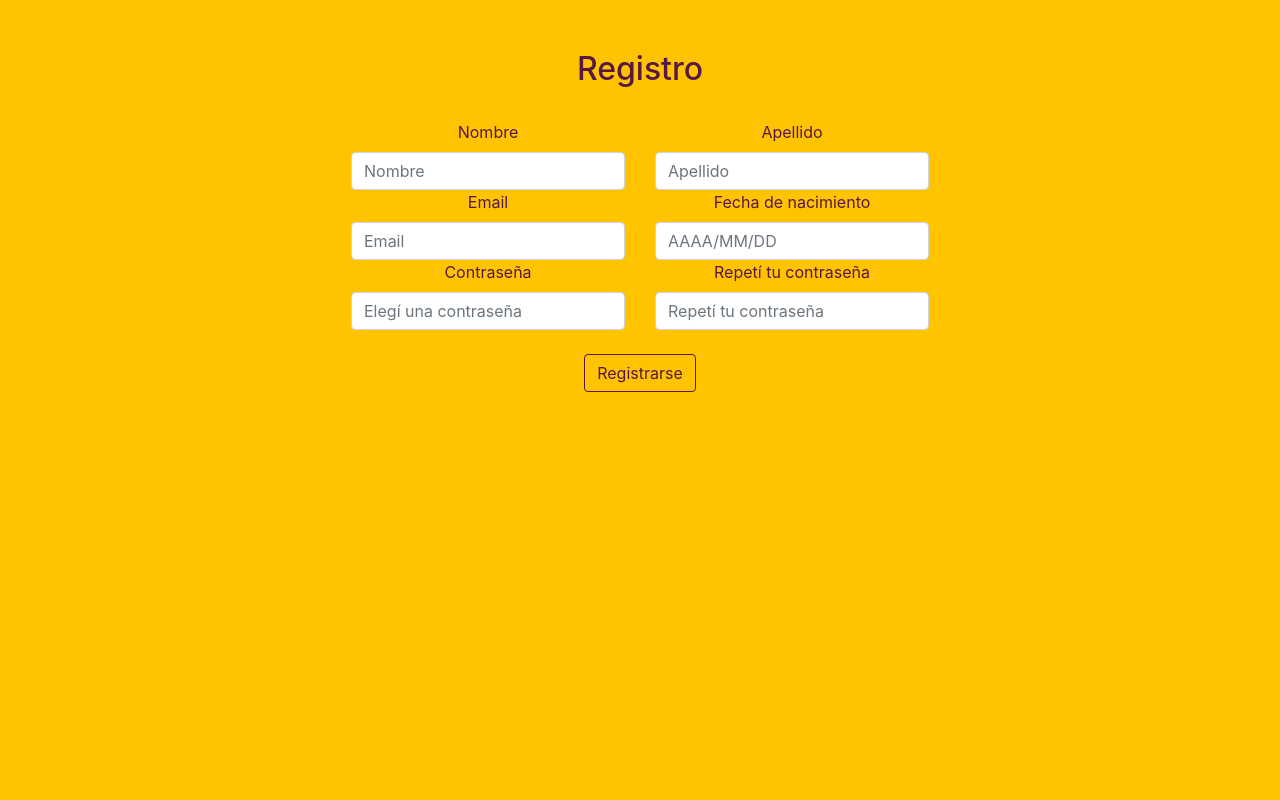
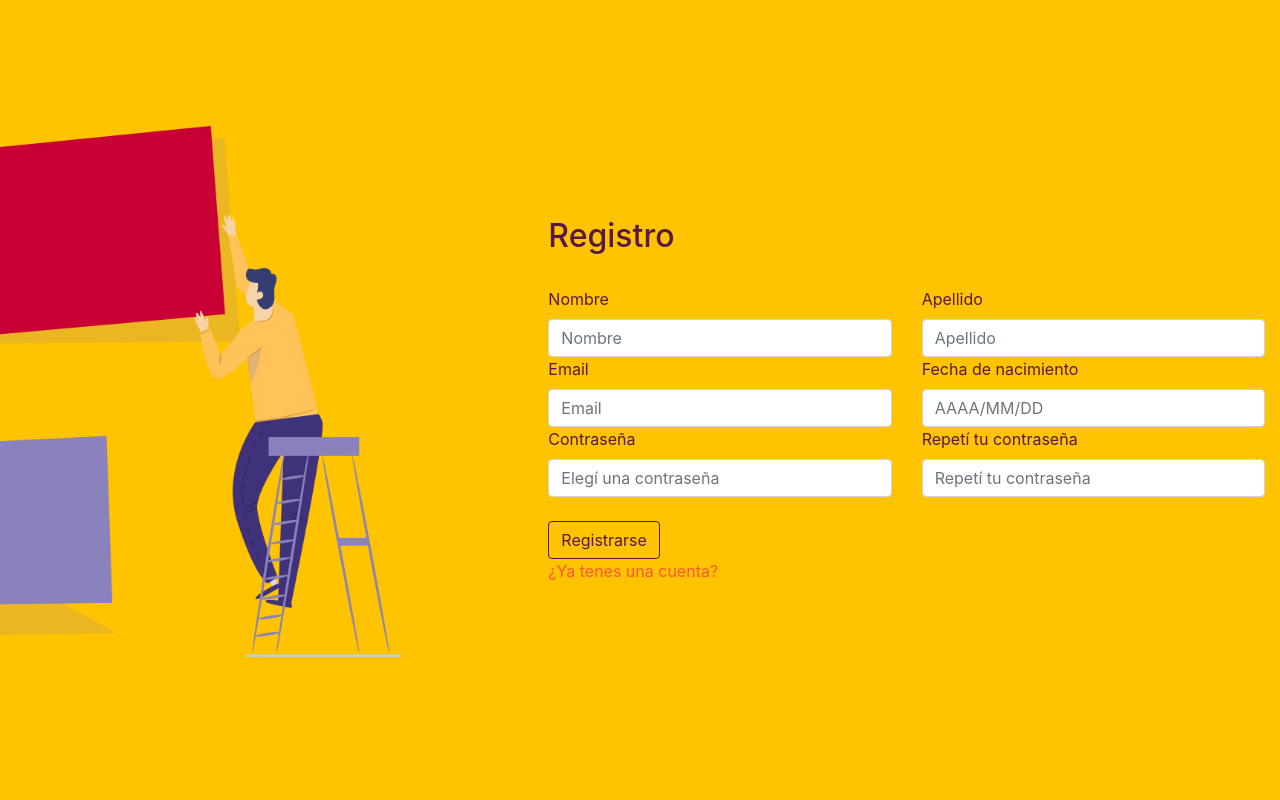
Before and after one commit to PazAndrade93/Agora, a PHP site: page /registro.php in a window 1280 px wide. Run offline with PHP 8.4, Linux system fonts and the light colour scheme.

Commit message:
Cambios esteticos al login y registro

```diff
--- a/css/style.css
+++ b/css/style.css
@@ -5,14 +5,19 @@
 body{
 	background-color: #FFC300;
 }
-.container{
+.container-fluid{
 	display: flex;
-	flex-direction: column;
+	flex-direction: row;
 	justify-content: center;
 	align-items: center;
 	text-align: center;
-	margin-top: 50px;
-	margin-bottom: 50px;
+	padding-top: 50px;
+	padding-bottom: 50px;
+	height: 100vh;
+}
+div.linearLayoutV{
+	display: flex;
+	flex-direction: column;
 }
 .titulo{
 	text-align: center;
@@ -24,9 +29,59 @@ label{
 a{
 	color: #FF5733;
 }
-.btn-primary{
-	margin-bottom: 10px;
-	background-color: inherit;
-	border-color: #581845;
-	color: #581845;
+.loginImg,
+.registerImg{
+	display: none;
 }
+
+@media(min-width: 576px){
+}
+
+@media(min-width: 768px){
+}
+
+@media(min-width: 992px){
+	.container-fluid{
+		padding: 0;
+	}
+	.loginForm{
+		text-align: left;
+		justify-content: flex-start;
+	}
+	.loginForm h2{
+		text-align: left;
+	}
+	.loginImg{
+		display: block;
+		text-align: right;
+		justify-content: flex-end;
+		height: 100vh;
+		padding-right: 0;
+	}
+	.loginImg img{
+		width: 40vw;
+		height: 100%;
+	}
+	.registerForm{
+		text-align: right;
+		justify-content: flex-end;
+	}
+	.registerForm h2{
+		text-align: right;
+	}
+	.registerImg{
+		display: block;
+		text-align: left;
+		justify-content: flex-start;
+		height: 100vh;
+		padding-left: 0;
+	}
+	.registerImg img{
+		width: 40vw;
+		height: 100%;
+	}
+}
+
+@media(min-width: 1200px){
+
+}
--- a/registro.php
+++ b/registro.php
@@ -8,7 +8,11 @@
 	<title>Registro - Agora</title>
 </head>
 <body>
-	<div class="container">
+	<div class="container-fluid">
+		<div class="registerImg col-lg-5">
+			<img src="img/registerMinimalistPic.png">
+		</div>
+		<div class="linearLayoutV loginForm col-12 col-lg-7">
 			<form method="POST">
 				<div class="row">
 					<div class="col-12">
@@ -45,8 +49,10 @@
 				    	<input type="password" class="form-control" id="inputPassword2"placeholder="Repetí tu contraseña" name="pass2">
 				  	</div>
 				</div><br>
-		  	<button type="submit" class="btn btn-outline-primary">Registrarse</button>
+			  	<button type="submit" class="btn btn-outline-primary">Registrarse</button><br>
+			  	<a href="login.php">¿Ya tenes una cuenta?</a>
 			</form>
+		</div>
 	</div>
 </body>
 </html>
```
Also changed, not shown: login.php (+6 -1 lines), img/homeMinimalistPic.png (added), img/loginMinimalistPic.png (added), img/registerMinimalistPic.png (added). Lines whose indentation alone changed are shown as unchanged.
